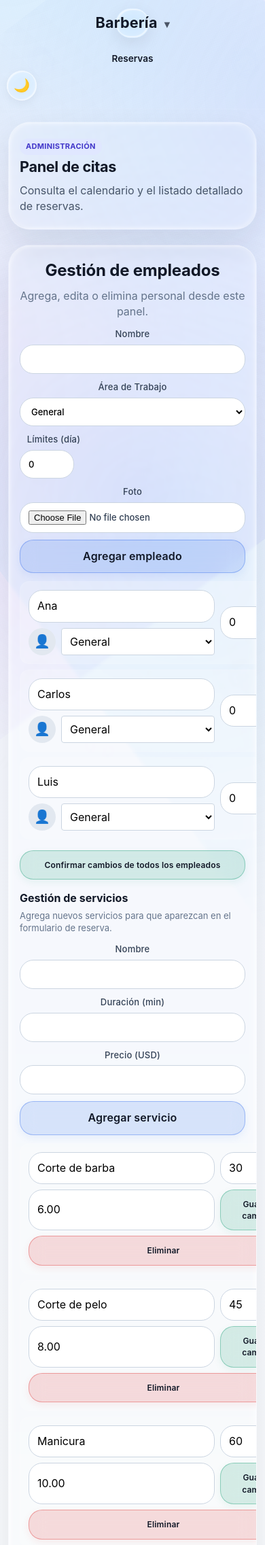
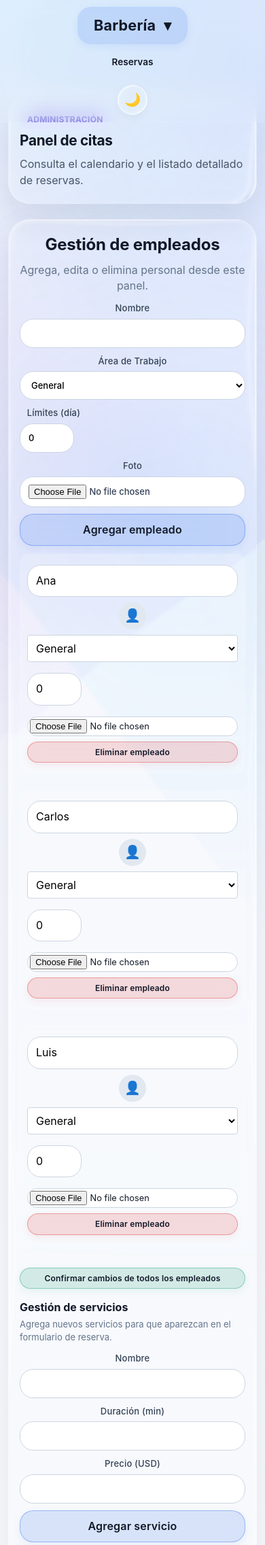
Before and after one commit to 0800NightDev/barberia-app, a Flask app: page /admin in a window 390 px wide. Shown: the top 2273 px of the page at 68% size. Run offline with Flask 3, Linux system fonts and the light colour scheme; the visitor is signed in with stand-in values (Sample User, id 1); data comes from the database, SQL or seed files in the repository; data that the repository does not hold is empty; some libraries are stand-ins or nearby versions.

Commit message:
style: full-width glass header bar and admin layout fixes (V2 mobile refinement)

```diff
--- a/static/css/styles.css
+++ b/static/css/styles.css
@@ -86,16 +86,29 @@ body::after {
 
 
 .site-header {
-    background: transparent;
-    padding: 14px 24px;
+    background: rgba(255, 255, 255, 0.05);
+    backdrop-filter: blur(15px);
+    -webkit-backdrop-filter: blur(15px);
+    padding: 12px 24px;
     display: flex;
     justify-content: space-between;
     align-items: center;
     gap: 16px;
-    border-bottom: 1px solid rgba(255, 255, 255, 0.08);
-    position: sticky;
+    border-bottom: 1px solid rgba(255, 255, 255, 0.1);
+    position: fixed;
     top: 0;
-    z-index: 25;
+    left: 0;
+    width: 100%;
+    z-index: 100;
+}
+
+body {
+    padding-top: 80px; /* Space for fixed header */
+}
+
+html[data-theme="dark"] .site-header {
+    background: rgba(15, 23, 42, 0.7);
+    border-bottom-color: rgba(255, 255, 255, 0.05);
 }
 
 .brand-block {
@@ -132,11 +145,19 @@ body::after {
     color: rgba(226, 232, 240, 0.85);
 }
 
-.site-header h1 {
-    font-size: 1.05rem;
-    font-weight: 700;
-    letter-spacing: 0.2px;
-    margin: 0;
+.employee-edit-form {
+    display: grid;
+    grid-template-columns: repeat(auto-fit, minmax(200px, 1fr));
+    gap: 1.5rem;
+    align-items: center;
+}
+
+.employee-item {
+    background: rgba(255, 255, 255, 0.03);
+    border: 1px solid rgba(255, 255, 255, 0.05);
+    border-radius: 12px;
+    padding: 1.25rem;
+    margin-bottom: 1rem;
 }
 
 .site-header nav {
@@ -144,11 +165,95 @@ body::after {
     gap: 12px;
 }
 
-.team-grid {
-    display: flex;
-    flex-wrap: wrap;
+.employee-name-area {
+    display: flex;
+    flex-direction: column;
+    gap: 0.5rem;
+}
+
+.employee-controls {
+    display: flex;
+    align-items: center;
+    gap: 0.5rem;
+}
+
+.employee-limits-area {
+    display: flex;
+    flex-direction: column;
+    gap: 0.5rem;
     justify-content: center;
+    width: 80px;
+}
+
+.employee-limits-area input {
+    width: 80px;
+}
+
+.employee-actions-area {
+    display: flex;
+    flex-direction: column;
+    gap: 0.5rem;
+    justify-content: center;
+}
+
+.employ.dropdown-arrow {
+    font-size: 0.7em;
+    margin-top: 0.2em;
+    opacity: 0.7;
+}
+
+.header-actions {
+    display: flex;
+    align-items: center;
     gap: 1.5rem;
+}
+
+.employee-avatar, .employee-avatar-placeholder {
+    width: 2.5rem;
+    height: 2.5rem;
+    border-radius: 50%;
+    object-fit: cover;
+    flex-shrink: 0;
+}
+
+.employee-avatar-placeholder {
+    background: #e2e8f0;
+    display: flex;
+    align-items: center;
+    justify-content: center;
+    font-size: 1.2rem;
+}
+
+.employee-work-select {
+    width: 100%;
+    border: 1px solid #cbd5e1;
+    border-radius: 0.25rem;
+    padding: 0.5rem;
+}
+
+.employee-limits-area {
+    display: flex;
+    flex-direction: column;
+    gap: 0.5rem;
+    justify-content: center;
+    width: 80px;
+}
+
+.employee-limits-area input {
+    width: 80px;
+}
+
+.employee-actions-area {
+    display: flex;
+    flex-direction: column;
+    gap: 0.5rem;
+    justify-content: center;
+}
+
+.employee-photo-input {
+    font-size: 0.8rem;
+    padding: 0.2rem;
+    min-width: 150px;
 }
 
 .employee-rating-clickable {
@@ -1385,37 +1490,21 @@ html[data-theme="dark"] .prices-card td:nth-child(4) {
 
 /* ---------- ≤ 480px (small phone) ---------- */
 @media (max-width: 480px) {
-
-    /* Header: compact single-row with hamburger */
     .site-header {
-        flex-direction: row;
-        flex-wrap: wrap;
-        padding: 10px 12px;
-        align-items: center;
-        gap: 8px;
-    }
-
-    /* Nav links collapse into a wrapping pill row */
+        padding: 10px 15px;
+        flex-direction: column;
+        gap: 10px;
+        text-align: center;
+    }
+
+    body {
+        padding-top: 120px; /* Space for the stacked fixed header */
+    }
+
     .header-actions {
         width: 100%;
-        gap: 6px;
-    }
-
-    .site-header nav {
-        width: 100%;
-        gap: 4px;
-    }
-
-    .site-header {
-        flex-direction: column;
-        padding: 12px 10px;
-        align-items: center;
-        text-align: center;
-        gap: 10px;
-    }
-
-    .brand-block {
-        justify-items: center;
+        justify-content: center;
+        gap: 1rem;
     }
 
     .site-header nav {
@@ -1425,142 +1514,82 @@ html[data-theme="dark"] .prices-card td:nth-child(4) {
         gap: 8px;
     }
 
-    .header-actions {
-        width: 100%;
-        justify-content: center;
-        margin-top: 4px;
-    }
-
     .hero h2 {
-        font-size: 1.35rem;
+        font-size: 1.3rem;
         line-height: 1.25;
     }
 
-    /* Section badge */
-    .section-badge {
-        font-size: 11px;
-        padding: 4px 9px;
-    }
-
-    /* Metrics: stack all cards in one column */
+    /* Metrics and Layout */
     .metrics-grid {
         flex-direction: column;
-        align-items: stretch;
     }
 
     .metric-card {
-        max-width: 100%;
-        min-width: unset;
-        padding: 14px 16px;
-    }
-
-    /* Tables fully scrollable */
-    .table-wrapper {
-        border-radius: 12px;
-        overflow-x: auto;
-    }
-
-    table {
-        min-width: 500px; /* Reduced for phone */
-        font-size: 13px;
-    }
-
-    th, td {
-        padding: 8px 6px;
-    }
-
-    /* Filters: full width single column */
-    .filters-grid {
-        grid-template-columns: 1fr;
-    }
-
-    /* Buttons: full-width on small screens */
-    button,
-    .button-secondary,
-    .button-danger {
+        padding: 15px;
+        text-align: center;
+    }
+
+    /* Admin specific fixes */
+    .employee-edit-form {
+        grid-template-columns: 1fr !important;
+        gap: 1rem;
+    }
+
+    .employee-controls {
+        flex-direction: column;
+        align-items: center;
+    }
+
+    .employee-item {
+        padding: 15px 10px;
+    }
+
+    .employee-actions-area {
         width: 100%;
-        text-align: center;
-        justify-content: center;
-        padding: 12px; /* Tappable area */
-    }
-
-    /* Exception: theme toggle and circle icons */
-    .theme-toggle,
-    .glass-circle-btn,
-    #theme-toggle {
-        width: 44px !important;
-        height: 44px !important;
-        display: flex;
-        align-items: center;
-        justify-content: center;
-    }
-
-    /* Inline actions stack */
-    .inline-actions {
-        flex-direction: column;
-        gap: 8px;
+    }
+
+    .employee-actions-area button {
+        width: 100%;
     }
 
     /* Calendar Mobile Fixes */
     #admin-calendar {
         min-height: 300px;
-    }
+        overflow-x: auto;
+    }
+
     .fc .fc-toolbar {
         flex-direction: column;
-        gap: 8px;
-    }
+        gap: 6px;
+    }
+
     .fc .fc-toolbar-title {
-        font-size: 1.1rem !important;
-    }
-    .fc .fc-button {
-        padding: 6px 8px !important;
-        font-size: 12px !important;
-    }
+        font-size: 1rem !important;
+    }
+
     .fc .fc-view-harness {
-        height: 350px !important;
-    }
-
-    /* Cancel modal: full-width fix */
-    #cancel-reason-modal .card {
-        width: 92% !important;
-        max-width: 360px;
-        padding: 18px 14px;
-        margin: 10px;
-        max-height: 90vh;
-        overflow-y: auto;
-    }
-
-    /* Liquid Glass Performance (Mobile-specific simplification) */
+        height: 380px !important;
+    }
+
+    /* Button full-width */
+    button, .button-secondary, .button-danger {
+        width: 100%;
+        justify-content: center;
+    }
+
+    /* Liquid Glass Performance */
     .hero::before, .card::before {
-        backdrop-filter: blur(2px) !important; /* Lighter blur for speed */
-        filter: none !important; /* Disable heavy SVG filters on mobile */
-    }
-    /* Team grid mobile fixes */
-    .team-grid {
-        gap: 1rem;
-    }
-    .employee-rating-clickable {
-        min-width: 140px;
-        max-width: 180px;
-        flex: 1 1 140px;
-        padding: 12px 8px;
-    }
-    .employee-rating-clickable h4 {
-        font-size: 1rem !important;
-    }
-    .employee-rating-clickable img, .employee-rating-clickable div {
-        width: 3.5rem !important;
-        height: 3.5rem !important;
-    }
-
-    /* Dropdown mobile alignment */
+        backdrop-filter: blur(2px) !important;
+    }
+
     .brand-dropdown {
         left: 50% !important;
         transform: translateX(-50%) !important;
         width: 90vw !important;
-        max-width: 300px !important;
-    }
-}
+        max-width: 320px !important;
+    }
+}
+
 
 
 
--- a/templates/admin_panel.html
+++ b/templates/admin_panel.html
@@ -91,18 +91,18 @@
             <div class="employee-list">
                 {% for employee in employees %}
                 <div class="employee-item">
-                    <div class="employee-edit-form" style="grid-template-columns: 1fr 1fr 1fr auto;">
+                    <div class="employee-edit-form">
                         <input type="hidden" name="emp_id" value="{{ employee.id }}">
-                        <div style="display: flex; flex-direction: column; gap: 0.5rem;">
+                        <div class="employee-name-area">
                             <input type="text" name="employee_name_{{ employee.id }}" maxlength="16" pattern="[A-Za-zÁÉÍÓÚÜÑáéíóúüñ]+(?:['’-][A-Za-zÁÉÍÓÚÜÑáéíóúüñ]+)*(?: [A-Za-zÁÉÍÓÚÜÑáéíóúüñ]+(?:['’-][A-Za-zÁÉÍÓÚÜÑáéíóúüñ]+)*)?" title="Usa solo letras, máximo un espacio y caracteres comunes como apóstrofo o guion." value="{{ employee.name }}" required>
 
-                            <div style="display: flex; align-items: center; gap: 0.5rem;">
+                            <div class="employee-controls">
                                 {% if employee.photo_path %}
-                                    <img src="{{ employee.photo_path }}" alt="Foto" style="width: 2.5rem; height: 2.5rem; border-radius: 50%; object-fit: cover; flex-shrink: 0;">
+                                    <img src="{{ employee.photo_path }}" alt="Foto" class="employee-avatar">
                                 {% else %}
-                                    <div style="width: 2.5rem; height: 2.5rem; border-radius: 50%; background: #e2e8f0; display: flex; align-items: center; justify-content: center; flex-shrink: 0; font-size: 1.2rem;">👤</div>
+                                    <div class="employee-avatar-placeholder">👤</div>
                                 {% endif %}
-                                <select name="work_area_{{ employee.id }}" style="width: 100%; border: 1px solid #cbd5e1; border-radius: 0.25rem; padding: 0.5rem;" required>
+                                <select name="work_area_{{ employee.id }}" class="employee-work-select" required>
                                     <option value="General" {% if employee.work_area == 'General' %}selected{% endif %}>General</option>
                                     {% for svc in services %}
                                         <option value="{{ svc.name }}" {% if employee.work_area == svc.name %}selected{% endif %}>{{ svc.name }}</option>
@@ -114,12 +114,12 @@
                             </div>
                         </div>
 
-                        <div style="display: flex; flex-direction: column; gap: 0.5rem; justify-content: center; width: 80px;">
-                            <input type="number" name="max_tasks_{{ employee.id }}" min="0" value="{{ employee.max_tasks }}" title="Límite citas/día (0=sin límite)" style="width: 80px;">
+                        <div class="employee-limits-area">
+                            <input type="number" name="max_tasks_{{ employee.id }}" min="0" value="{{ employee.max_tasks }}" title="Límite citas/día (0=sin límite)">
                         </div>
 
-                        <div style="display: flex; flex-direction: column; gap: 0.5rem; justify-content: center;">
-                            <input type="file" name="employee_photo_{{ employee.id }}" accept="image/*" style="font-size: 0.8rem; padding: 0.2rem; min-width: 150px;" title="Cambiar foto">
+                        <div class="employee-actions-area">
+                            <input type="file" name="employee_photo_{{ employee.id }}" accept="image/*" class="employee-photo-input" title="Cambiar foto">
                             <button type="submit" formaction="{{ url_for('admin_delete_employee', employee_id=employee.id) }}" class="button-danger" onclick="return confirm('¿Eliminar este empleado?');">Eliminar empleado</button>
                         </div>
                     </div>
--- a/templates/base.html
+++ b/templates/base.html
@@ -18,8 +18,8 @@
     <div class="barber-doodles"></div>
     <header class="site-header">
         <div class="brand-block">
-            <button id="brand-menu-btn" class="glass-circle-btn brand-menu-btn">Barbería
-                <span style="font-size: 0.7em; margin-top:0.2em; opacity: 0.7;">&nbsp;▾</span></button>
+            <button id="brand-menu-btn" class="brand-menu-btn">Barbería
+                <span class="dropdown-arrow">&nbsp;▾</span></button>
             <div id="brand-dropdown" class="brand-dropdown">
                 {% if session.get('is_admin') %}
                 <a href="{{ url_for('admin_dashboard') }}"
```
